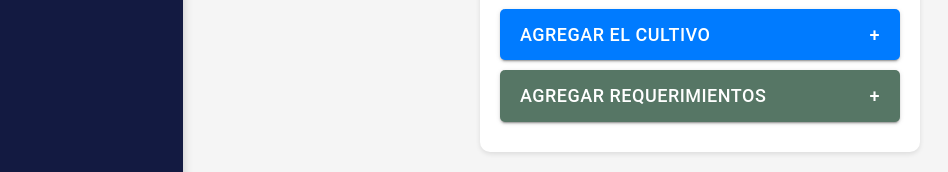
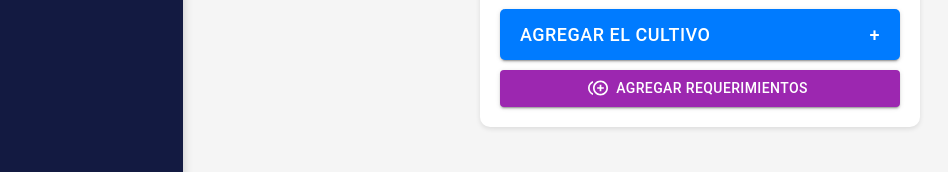
Before and after one commit to EWRC01/Campus-Salitre-App, a React (Create React App) app in the folder salitre-frontend/: page /register-crop in a window 1280 px wide. Shown: the part 270-442 px from the top of the page, without its empty margins (5-953 px from the left). Built offline with nearby package versions, Linux system fonts and the light colour scheme; no server answers.

Commit message:
Update RegisterCultivation.js

```diff
--- a/salitre-frontend/src/RegisterCultivation.js
+++ b/salitre-frontend/src/RegisterCultivation.js
@@ -5,7 +5,7 @@ import ErrorAlert from "./ErrorAlert";
 import SuccessAlert from "./SuccessAlert";
 import { useNavigate } from 'react-router-dom';
 import CultivationComboBox from "./CultivationComboBox";
-
+import ControlPointDuplicateIcon from '@mui/icons-material/ControlPointDuplicate';
 function RegisterCultivation() {
   const [nameCultivation, setNameCultivation] = useState('');
   const [error, setError] = useState(null);
@@ -108,9 +108,13 @@ function RegisterCultivation() {
         <span>Agregar el cultivo</span>
         <span>&#43;</span> {/* Icono de más para el botón */}
       </Button>
-      <Button variant="contained"  fullWidth onClick={Redirect} sx={buttonStyle2}>
-        <span>Agregar Requerimientos</span>
-        <span>&#43;</span> {/* Icono de más para el botón */}
+      <Button variant="contained"
+          color="secondary"
+          fullWidth
+          onClick={Redirect}
+          startIcon={<ControlPointDuplicateIcon />} sx={{ buttonStyle}}>
+
+        Agregar Requerimientos
       </Button>
     </Box>
   );
```
